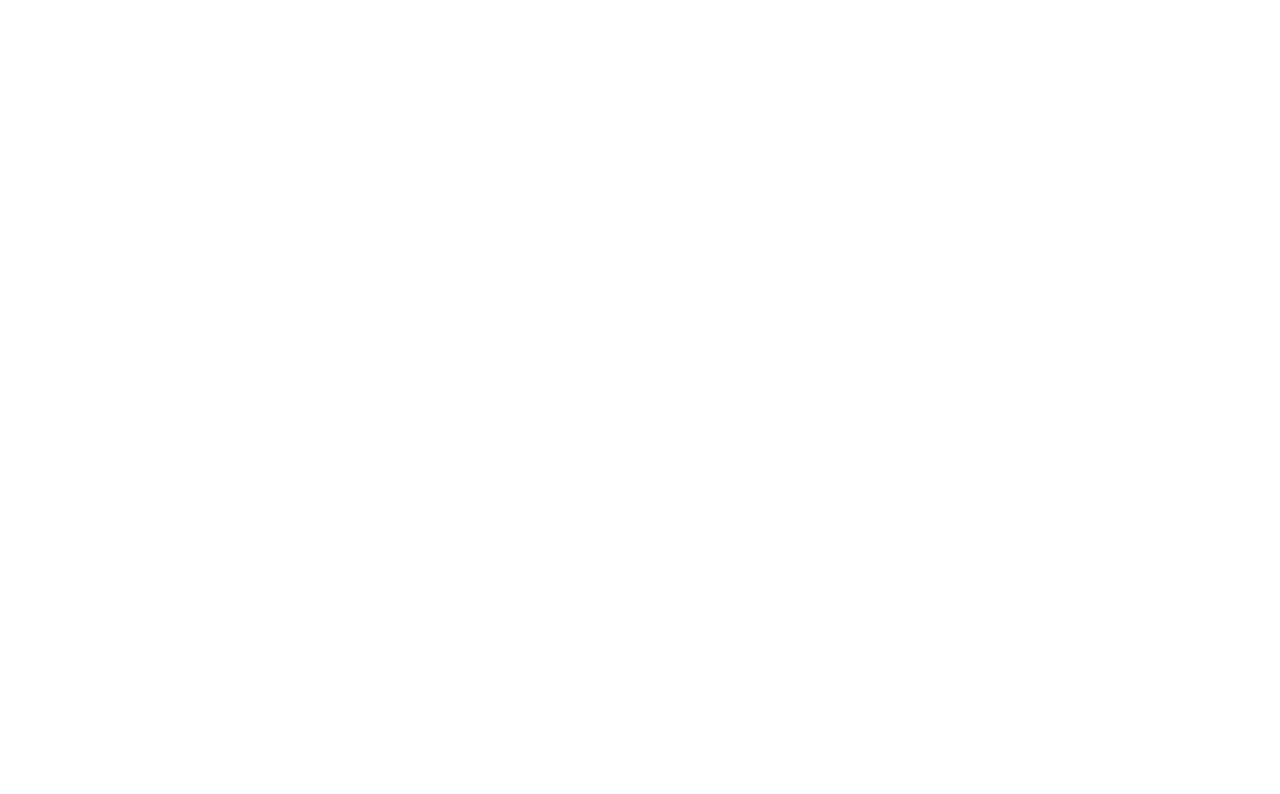
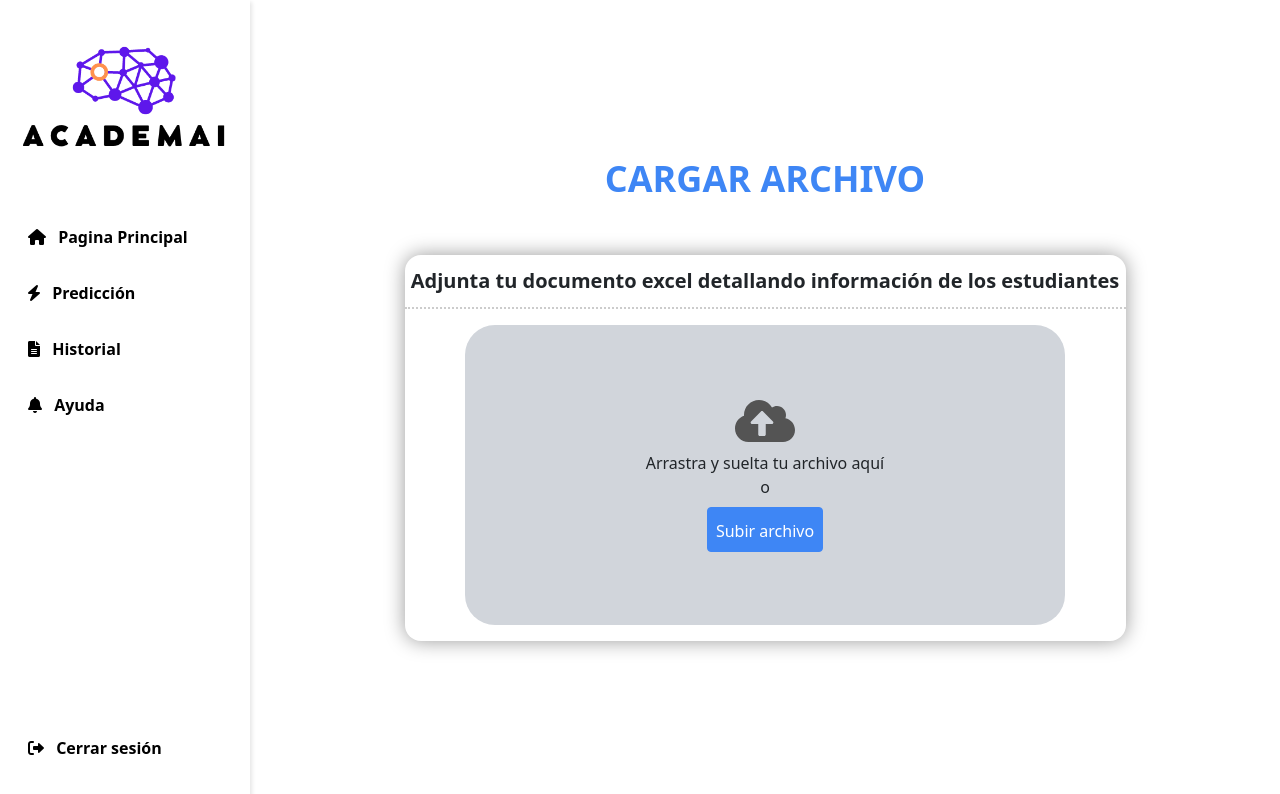
Before and after one commit to AcademicPrediction/AcademiaAngular, an Angular app: page /prediction in a window 1280 px wide. Before the commit this address led to /. Shown: the top 794 px of the page. Built offline with nearby package versions, Linux system fonts and the light colour scheme.

Commit message:
add prediction page for supervisor

```diff
--- a/src/app/app-routing.module.ts
+++ b/src/app/app-routing.module.ts
@@ -3,11 +3,13 @@
 import { LoginComponent } from './pages/login/login.component';
 import { HomePageAdminComponent } from './pages/admin/home-page-admin/home-page-admin.component';
 import { HomePageSupervisorComponent } from './pages/supervisor/home-page-supervisor/home-page-supervisor.component';
+import { PredictionPageComponent } from './pages/supervisor/prediction-page/prediction-page.component';
 
 const routes: Routes = [
   { path: 'homepage-admin', component: HomePageAdminComponent },
   { path: 'login', component: LoginComponent},
   { path: 'homepage', component: HomePageSupervisorComponent },
+  { path: 'prediction', component: PredictionPageComponent },
 ];
 
 @NgModule({
--- a/src/app/app.module.ts
+++ b/src/app/app.module.ts
@@ -12,6 +12,7 @@
 import { NavBarAdminComponent } from './components/nav-bar-admin/nav-bar-admin.component';
 import { HomePageSupervisorComponent } from './pages/supervisor/home-page-supervisor/home-page-supervisor.component';
 import { NavBarSupervisorComponent } from './components/nav-bar-supervisor/nav-bar-supervisor.component';
+import { PredictionPageComponent } from './pages/supervisor/prediction-page/prediction-page.component';
 
 @NgModule({
   declarations: [
@@ -21,6 +22,7 @@
     NavBarAdminComponent,
     HomePageSupervisorComponent,
     NavBarSupervisorComponent,
+    PredictionPageComponent,
   ],
   imports: [
     BrowserModule,
--- a/src/app/pages/supervisor/home-page-supervisor/home-page-supervisor.component.css
+++ b/src/app/pages/supervisor/home-page-supervisor/home-page-supervisor.component.css
@@ -0,0 +1,3 @@
+.do-prediction-color {
+    color: #0C2A92;
+}
--- a/src/app/pages/supervisor/home-page-supervisor/home-page-supervisor.component.html
+++ b/src/app/pages/supervisor/home-page-supervisor/home-page-supervisor.component.html
@@ -1,6 +1,22 @@
-<aside>
-    <app-nav-bar-supervisor></app-nav-bar-supervisor>
-</aside>
-<section>
-    <!-- contenido -->
-</section>
+<main class="tw-flex">
+    <aside>
+        <app-nav-bar-supervisor></app-nav-bar-supervisor>
+    </aside>
+    <section *ngIf="havePrediction">
+
+    </section>
+    <section class="tw-flex tw-flex-col tw-justify-center tw-items-center
+     tw-w-screen tw-pb-14">
+        <h2 class="tw-text-center tw-font-semibold">
+            <span>Aun no ha realizado ninguna</span>
+            <br/>
+            <span>predicción</span>
+        </h2>
+        <a class="do-prediction-color tw-text-center tw-text-xs tw-col tw-font-semibold
+        hover:tw-cursor-pointer tw-pt-2">
+            <span>Realiza tu predicción</span>
+            <br/>
+            <span>aquí</span>
+        </a>
+    </section>
+</main>
--- a/src/app/pages/supervisor/home-page-supervisor/home-page-supervisor.component.ts
+++ b/src/app/pages/supervisor/home-page-supervisor/home-page-supervisor.component.ts
@@ -1,4 +1,5 @@
 import { Component } from '@angular/core';
+import { NgIf } from '@angular/common';
 
 @Component({
   selector: 'app-home-page-supervisor',
@@ -6,5 +7,24 @@
   styleUrls: ['./home-page-supervisor.component.css']
 })
 export class HomePageSupervisorComponent {
+  //inicializa un valor booleano en true
+  public havePrediction = true;
+  onDragStart(event: DragEvent): void {
+    // Obtener los datos que se arrastrarán (puedes usar cualquier tipo de datos)
+    event.dataTransfer?.setData('text/plain', 'Drag me!');
+  }
 
+  // Método para el evento 'dragover'
+  onDragOver(event: DragEvent): void {
+    event.preventDefault(); // Prevenir comportamiento predeterminado de 'drop'
+  }
+
+  // Método para el evento 'drop'
+  onDrop(event: DragEvent): void {
+    event.preventDefault(); // Prevenir comportamiento predeterminado de 'drop'
+    // Obtener los datos arrastrados
+    const data = event.dataTransfer?.getData('text');
+    // Aquí puedes realizar cualquier acción con los datos, por ejemplo:
+    console.log('Elemento arrastrado:', data);
+  }
 }
--- /dev/null
+++ b/src/app/pages/supervisor/prediction-page/prediction-page.component.css
@@ -0,0 +1,17 @@
+.default-button {
+  background-color: #3E86F5;
+  border-color: #3E86F5;
+}
+
+/* styles.css o tu-componente.component.css */
+.dotted-line {
+  border-bottom: 2px dotted #ccc;
+}
+
+.title-color {
+  color: #3E86F5;
+}
+
+.box-shadow {
+  box-shadow: 0 0 20px rgba(0, 0, 0, 0.4);
+}
--- /dev/null
+++ b/src/app/pages/supervisor/prediction-page/prediction-page.component.html
@@ -0,0 +1,55 @@
+<main class="tw-flex">
+    <aside>
+        <app-nav-bar-supervisor></app-nav-bar-supervisor>
+    </aside>
+    <section class="tw-w-screen tw-flex tw-flex-col tw-items-center tw-justify-center">
+
+        <h1 class="tw-text-4xl tw-font-semibold title-color tw-pb-14" *ngIf="!file">CARGAR ARCHIVO</h1>
+        <h1 class="tw-text-4xl tw-font-semibold title-color tw-pb-14" *ngIf="file">ARCHIVO CARGADO</h1>
+
+        <div class="tw-w-[70%] tw-flex tw-flex-col tw-items-center tw-rounded-2xl box-shadow">
+
+            <h2 class="tw-py-3 tw-font-semibold tw-text-xl" *ngIf="!file">
+                Adjunta tu documento excel detallando información de los estudiantes
+            </h2>
+
+            <h2 class="tw-py-3 tw-font-semibold tw-text-xl" *ngIf="file">
+                Archivo cargado correctamente
+            </h2>
+
+            <div class="dotted-line tw-w-full"></div>
+
+            <div class="sm:tw-w-[300px] md:tw-w-[600px] tw-h-[300px] tw-bg-gray-300 tw-relative tw-rounded-[30px] tw-my-4">
+                <label class="tw-w-full tw-h-full tw-flex tw-flex-col tw-justify-center tw-text-center tw-items-center tw-font-medium" *ngIf="!file">
+                    <img src="assets/upload.svg" alt="upload" class="tw-mx-auto tw-w-[60px] tw-h-[60px]">
+                    <span>Arrastra y suelta tu archivo aquí</span>
+                    <span>o</span>
+                    <label class="tw-cursor-pointer tw-text-white tw-border-[1px]
+                    tw-rounded tw-w-fit tw-px-2 tw-py-2 tw-mt-2 tw-z-50 default-button">
+                        Subir archivo<input type="file" (change)="getFile($event)" class="tw-opacity-0 tw-w-0 tw-h-0">
+                    </label>
+                </label>
+                <input type="file" (click)="disableInputClick($event)" (change)="getFile($event)" class="tw-opacity-0
+                tw-w-full tw-h-full tw-top-0 tw-start-0 tw-absolute tw-z-30">
+
+                <div class="tw-flex tw-flex-col tw-items-center tw-justify-center
+                tw-h-full" *ngIf="file">
+                    <img alt="excel-icon" src="assets/excel-icon.webp" class="tw-w-[65px] tw-h-[65px]">
+                    <p class="tw-text-center tw-pt-2">{{file.name}}</p>
+                </div>
+              </div>
+        </div>
+
+        <div class="tw-flex [&>button]:tw-text-white [&>button]:tw-border-[1px] [&>button]:tw-rounded
+            [&>button]:tw-px-20 [&>button]:tw-py-1 tw-pt-5" *ngIf="file" >
+            <button class="default-button tw-mr-10">
+                Continuar
+            </button>
+            <button class="default-button">
+                Cancelar
+            </button>
+        </div>
+
+    </section>
+
+</main>
--- /dev/null
+++ b/src/app/pages/supervisor/prediction-page/prediction-page.component.ts
@@ -0,0 +1,27 @@
+import { Component } from '@angular/core';
+
+@Component({
+  selector: 'app-prediction-page',
+  templateUrl: './prediction-page.component.html',
+  styleUrls: ['./prediction-page.component.css']
+})
+export class PredictionPageComponent {
+
+  file: any
+
+  getFile(event: any): void {
+    const selectedFile = event.target.files[0];
+    const allowedExtensions = ['xls', 'xlsx'];
+
+    if (selectedFile && allowedExtensions.includes(selectedFile.name.split('.').pop().toLowerCase())) {
+      this.file = selectedFile;
+
+    } else {
+      console.log('Archivo no válido. Solo se permiten archivos Excel.');
+    }
+  }
+
+  disableInputClick(event: MouseEvent): void {
+    event.preventDefault(); // Prevenir el comportamiento predeterminado del clic
+  }
+}
```
Also changed, not shown: src/assets/excel-icon.webp (added), src/assets/upload.svg (added).
